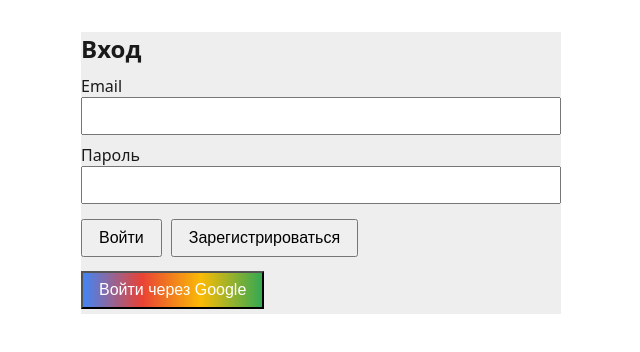
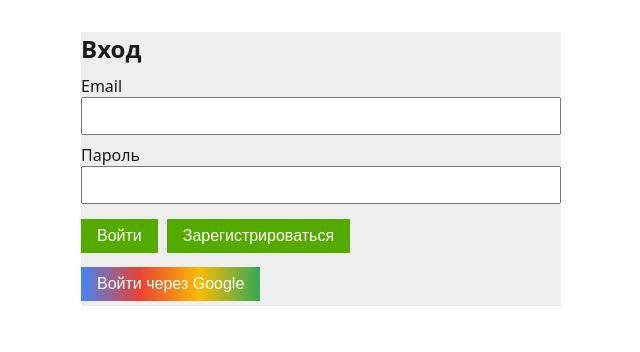
Before and after one commit to mokhin-nikita/eteracter.github.io, a plain HTML site: page app/index.html in a window 1280 px wide. Shown: the whole page, without its empty margins (319-959 px from the left). Drawn offline with Linux system fonts and the light colour scheme; no server answers.

Commit message:
Add styles for buttons in index.html

```diff
--- a/app/index.html
+++ b/app/index.html
@@ -9,7 +9,7 @@
         .hidden { display: none; }
         label { display: block; margin: 0.6rem 0; }
         input[type="email"], input[type="password"] { width: 100%; padding: 0.5rem; font-size: 1rem; box-sizing: border-box; }
-        button { margin: 0.3rem 0.3rem 0.3rem 0; padding: 0.5rem 1rem; font-size: 1rem; cursor: pointer; }
+        button { margin: 0.3rem 0.3rem 0.3rem 0; padding: 0.5rem 1rem; font-size: 1rem; cursor: pointer; border: none; }
         .check-row { display: flex; align-items: center; gap: 0.6rem; padding: 0.8rem 0; border-bottom: 1px solid #ddd; }
         .check-row input { width: auto; }
         .check-row label { margin: 0; }
@@ -21,6 +21,14 @@
         }
         #auth {
             background-color: #eee;
+        }
+        #btn-logout {
+            background-color: #e32212;
+            color: white;
+        }
+        #btn-register, #btn-login {
+            background-color: #5a0;
+            color: white;
         }
     </style>
 </head>
```
